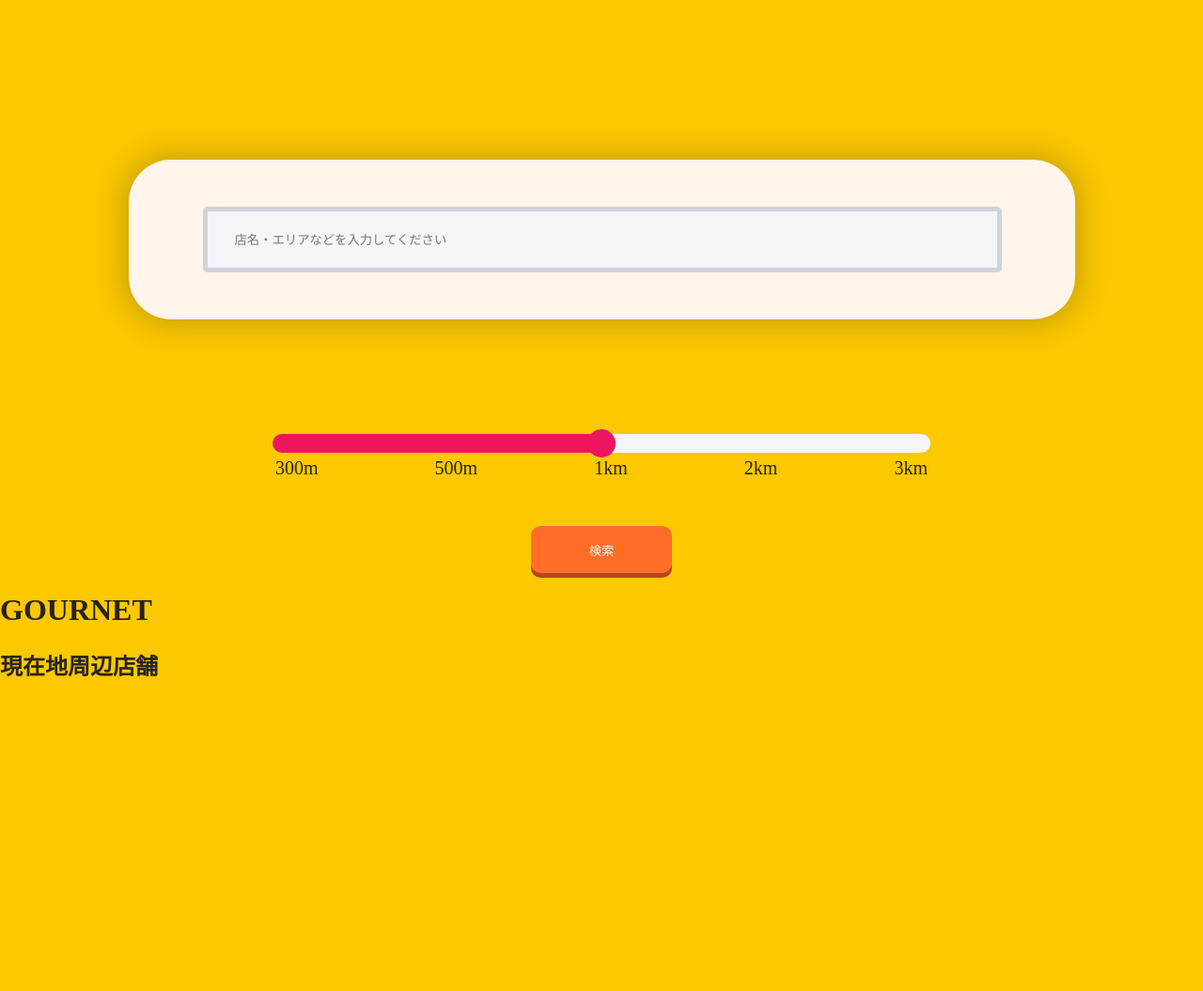
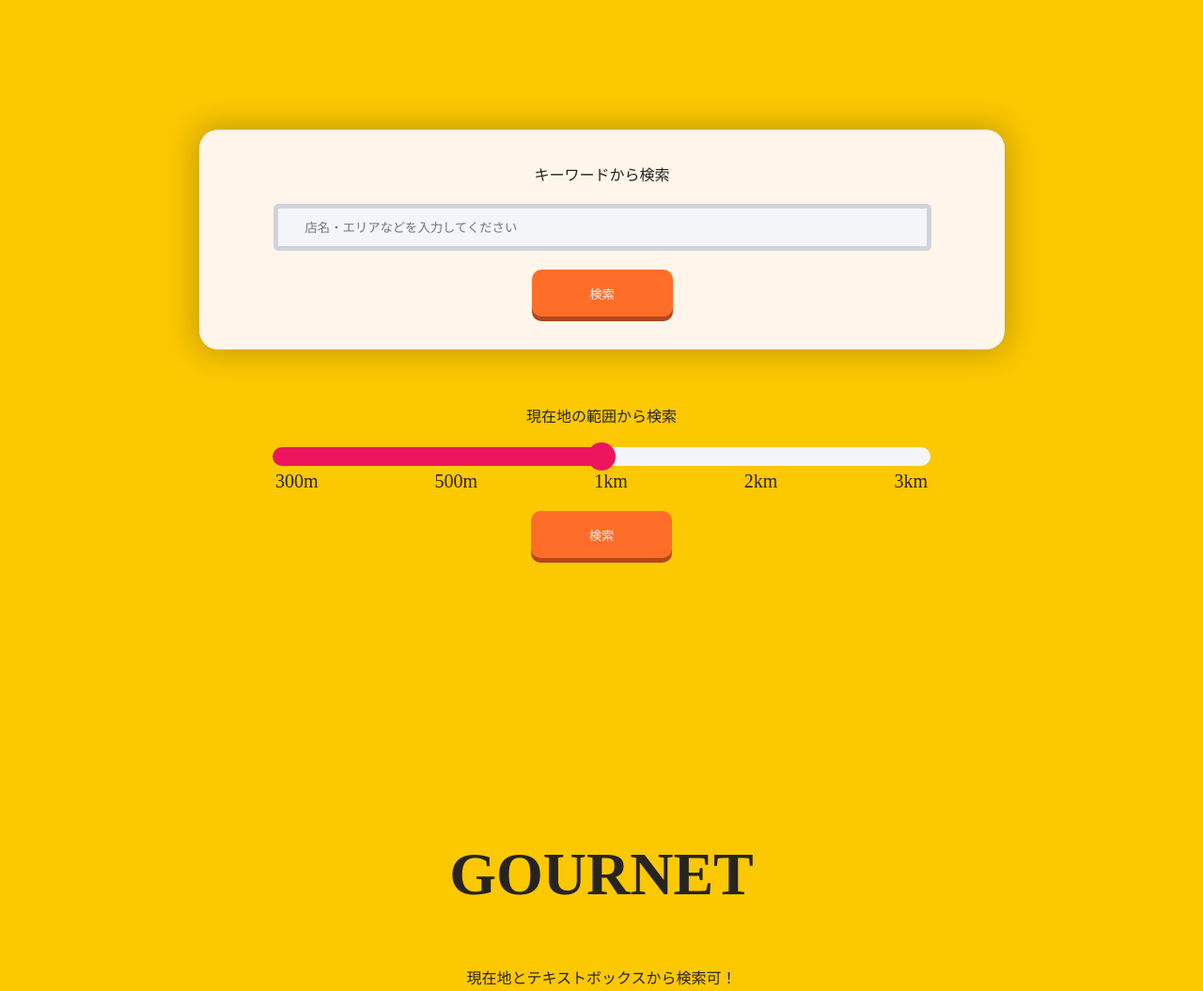
Before and after one commit to yukiringo-apple/fenrir_task, a website: page index.html in a window 1280 px wide. Shown: the part 420-1475 px from the top of the page at 94% size. Before the commit the page ends 1221 px from the top, so only its background shows below. Drawn offline with Linux system fonts and the light colour scheme; a web font is replaced by a local one.

Commit message:
修正 ボタンの追加
css
検索ボタンの追加

```diff
--- a/css/pc.css
+++ b/css/pc.css
@@ -17,6 +17,29 @@
 
 }
 
+h1 {
+    max-width: 1025px;
+    text-align: center;
+
+    font-size: 4rem;
+    font-weight: bold;
+
+    margin: 300px auto 60px auto;
+}
+
+.p-center{
+    max-width: 1025px;
+    margin: 0 auto;
+    text-align: center;
+}
+
+h2 {
+
+    max-width: 1025px;
+    margin: 100px auto 0 auto;
+    text-align: center;
+}
+
 .div-main-container {
     width: 1025px;
     height: 100%;
@@ -28,6 +51,8 @@
     flex-direction: column;
     justify-content: center;
     align-items: center;
+
+    text-align: center;
 
     margin: 0 auto;
 }
@@ -52,7 +77,7 @@
 }
 
 .slider-container {
-    margin-top: 130px;
+    margin-top: 20px;
 }
 
 .labels {
@@ -104,10 +129,10 @@ input[type="range"] {
 
 
 /* button */
-#buttonSearchArea {
+.button-searchArea {
     width: 150px;
     height: 50px;
-    margin-top: 50px;
+    margin-top: 20px;
 
     color: var(--color--snowMist);
     background-color: var(--color--TangerineFlame);
@@ -117,7 +142,7 @@ input[type="range"] {
     transition: all 0.1s ease-in-out;
 }
 
-#buttonSearchArea:hover {
+.button-searchArea:hover {
     background-color: antiquewhite;
     color: var(--color--charcoalBlack);
     box-shadow: none;
@@ -130,6 +155,8 @@ input[type="range"] {
     width: 100%;
     min-width: 1025px;
 
+    margin-bottom: 100px;
+
     display: flex;
     height: 150px;
     justify-content: center;
@@ -138,26 +165,27 @@ input[type="range"] {
 }
 
 .bg-searchBox {
-    display: flex;
-    width: 900px;
-    height: 100px;
+    width: 750px;
+    height: auto;
     padding: 35px 53px 35px 54px;
     justify-content: center;
     align-items: center;
     flex-shrink: 0;
 
-    border-radius: 45px;
+    border-radius: 20px;
     background: #FFF5EA;
     box-shadow: 0px 0px 30px 5px rgba(39, 35, 31, 0.25);
 }
 
 .input-searchBox {
     display: flex;
-    width: 600px;
-    height: 60px;
+    width: 450px;
+    height: 40px;
     padding: 0px 211px 0px 29px;
     align-items: center;
     flex-shrink: 0;
+
+    margin: 20px auto 0 auto;
 
     border-radius: 5px;
     border: 5px solid #D0D3DB;
@@ -167,7 +195,7 @@ input[type="range"] {
 
 /* カード表示 */
 .div-results-container {
-    width: calc(100% - 32px);
+    width: 993px;
     max-width: 1009px;
     margin: 0 auto;
     padding: 16px;
--- a/index.html
+++ b/index.html
@@ -29,10 +29,13 @@
 
         <div class="div-searchBox">
             <div class="bg-searchBox">
+                <p class="p-center">キーワードから検索</p>
                 <input type="text" id="input-searchBox" class="input-searchBox" placeholder="店名・エリアなどを入力してください">
+                <button id="buttonSearchKeyword" class="button-searchArea">検索</button>
             </div>
         </div>
 
+        <p class="p-center">現在地の範囲から検索</p>
         <div class="slider-container">
             <!-- rangeSelect 距離の選択 -->
             <input type="range" id="rangeSelect" min="1" max="5" step="1" value="3">
@@ -45,13 +48,16 @@
                 <span>3km</span>
             </div>
         </div>
-        <button id="buttonSearchArea">検索</button>
+        <button id="buttonSearchRange" class="button-searchArea">検索</button>
     </div>
 
 
+    <div class="line"></div>
+
     <h1>GOURNET</h1>
+    <p class="p-center">現在地とテキストボックスから検索可！</p>
 
-    <h2 class="p-center">現在地周辺店舗</p>
+    <h2>現在地周辺店舗</h2>
 
     <div id="div-results-container" class="div-results-container">
         <!-- 検索結果の表示位置 -->
--- a/js/index.js
+++ b/js/index.js
@@ -40,41 +40,41 @@ window.onload = async function () {
 // })
 
 document.addEventListener("DOMContentLoaded", function () {
-  const buttonSearchArea = document.getElementById("buttonSearchArea");
+  const buttonSearchKeyword = document.getElementById("buttonSearchKeyword");
+  const buttonSearchRange = document.getElementById("buttonSearchRange");
   const range = document.getElementById("rangeSelect");
 
-
-  // つまみに合わせて色を変える
+  // スライダー色変更
   range.addEventListener("input", () => {
     const value = range.value;
     const min = range.min || 0;
     const max = range.max || 100;
-
     const percent = ((value - min) / (max - min)) * 100;
-
     range.style.background = `linear-gradient(90deg, var(--color--crimsonPop) ${percent}%, var(--color--snowMist) ${percent}%)`;
   });
 
-
-  // 初期値の設定
+  // 初期描画
   range.dispatchEvent(new Event("input"));
 
-  if (buttonSearchArea && range) {
-    buttonSearchArea.addEventListener("click", function () {
+  // キーワード検索
+  if (buttonSearchKeyword) {
+    buttonSearchKeyword.addEventListener("click", function () {
       const keyword = document.getElementById("input-searchBox").value.trim();
-      // const sliderValue = range.value;
+      console.log("キーワード:", keyword);
 
-      console.log("キーワード:", keyword);
-      console.log("スライダーの値:", range);
-
-      searchArea(latitude, longitude, {
-        keyword: keyword,
-        range: range
-      });
-
+      searchArea(latitude, longitude, { keyword: keyword });
       window.location.href = "./results.html";
     });
-  } else {
-    console.error("検索ボタンかスライダーが見つかりません");
+  }
+
+  // 範囲検索
+  if (buttonSearchRange) {
+    buttonSearchRange.addEventListener("click", function () {
+      const rangeValue = range.value;
+      console.log("スライダーの値:", rangeValue);
+
+      searchArea(latitude, longitude, { range: rangeValue });
+      window.location.href = "./results.html";
+    });
   }
 });
```
Lines whose indentation alone changed are shown as unchanged.
